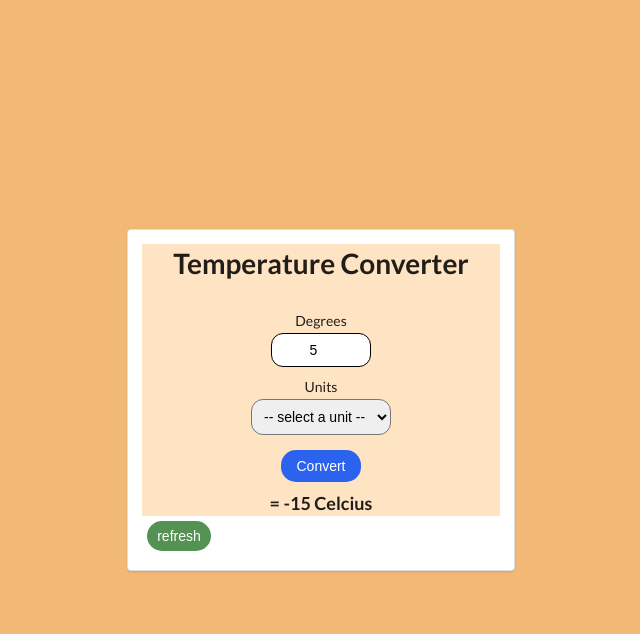
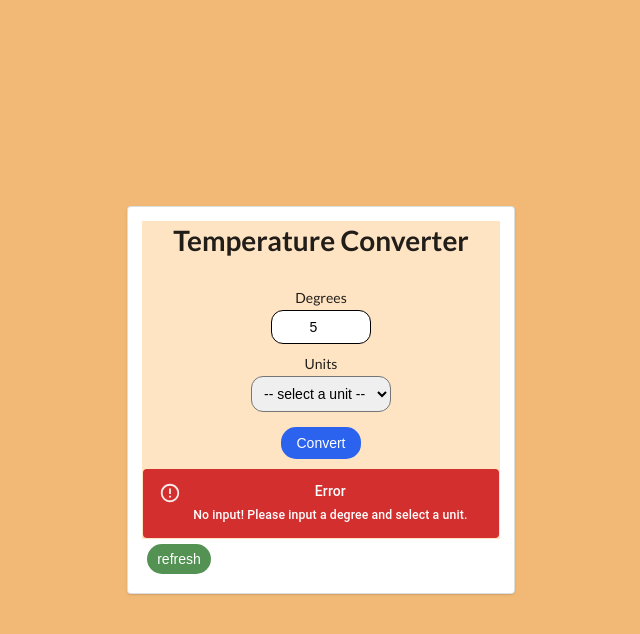
Before and after one commit to Roman4u/my-tempapp, a React (Create React App) app: page / in a window 1280 px wide. Both pictures are taken after typing "5" into the empty fields and a click on the button "Convert". Shown: the top 634 px of the page, without its empty margins (319-959 px from the left). Built offline with nearby package versions, Linux system fonts and the light colour scheme.

Commit message:
feat: error handling for dropdown menu

```diff
--- a/src/components/tempInput.jsx
+++ b/src/components/tempInput.jsx
@@ -18,6 +18,8 @@ const TempInput = (props) => {
     setNumericalInput,
   } = props;
 
+  const errorMessage = "No input! Please input a degree and select a unit."
+
   //this should take the drop down value clicked on and store it in state
   const handleDropDownChange = (e) => {
     e.preventDefault();
@@ -27,7 +29,7 @@ const TempInput = (props) => {
   const handleNumericalSubmit = (x, y) => {
     //here we need to invoke a function that will use the values
     // that have been updated, so we'll invoke the calcTemp function here
-    if(numericalInput === null) {
+    if(numericalInput === null || dropDownTemp === null) {
       setError(true);
     }else{
       calculateTemp(numericalInput, dropDownTemp);
@@ -61,14 +63,15 @@ const TempInput = (props) => {
           Convert
         </button>
         <br />
-        { error ?
-          <Alert variant="filled" severity="error">
-            <AlertTitle>Error</AlertTitle>No Degree input</Alert>
-          : <span id="result-container ui container"> <h3>{convertedTemp}</h3> </span>}
-        {/* <span id="result-container ui container">
-          <h3>{convertedTemp}</h3>
-        </span> */}
       </form>
+
+      <div>
+          { error ?
+            <Alert variant="filled" severity="error">
+              <AlertTitle>Error</AlertTitle>
+              {errorMessage}</Alert>
+            : <span id="result-container ui container"> <h3>{convertedTemp}</h3> </span>}
+      </div>
     </div>
   );
 };
```
Also changed, not shown: src/components/tempapp.css (line endings or trailing spaces).
